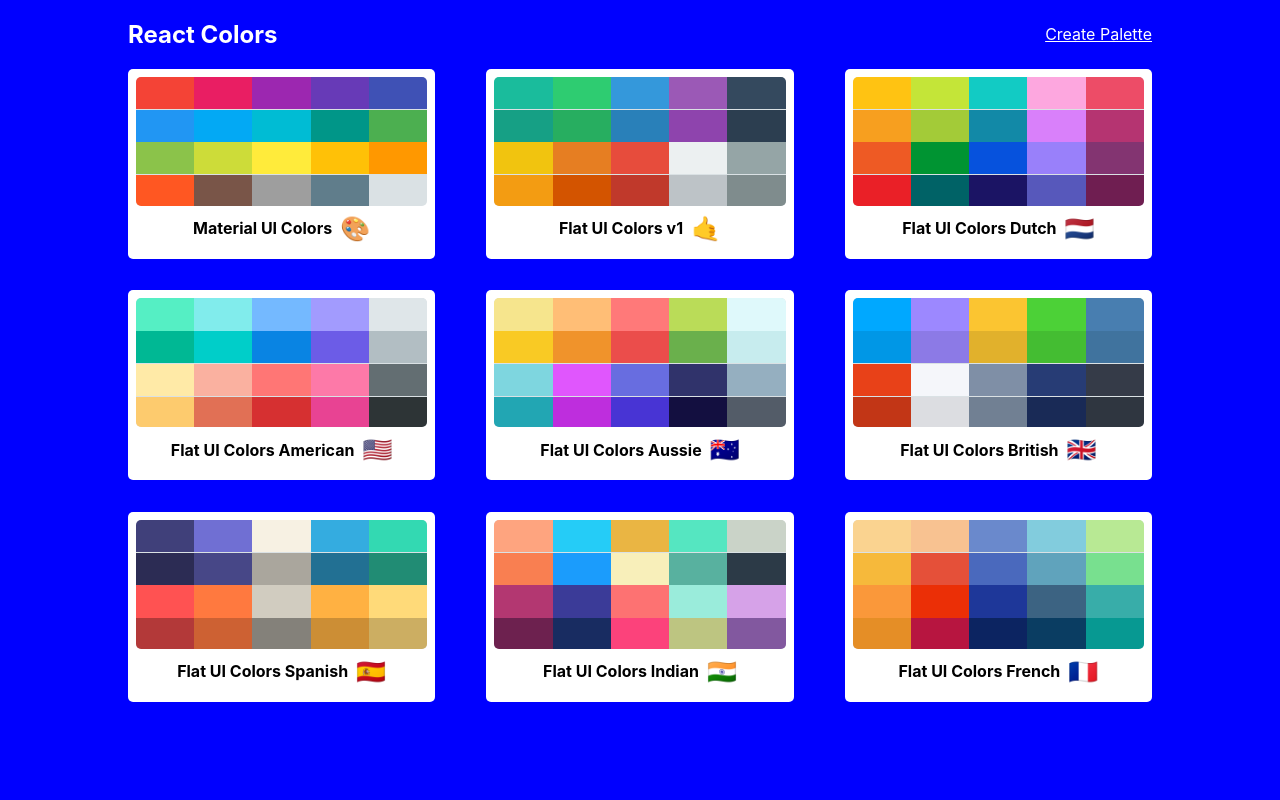
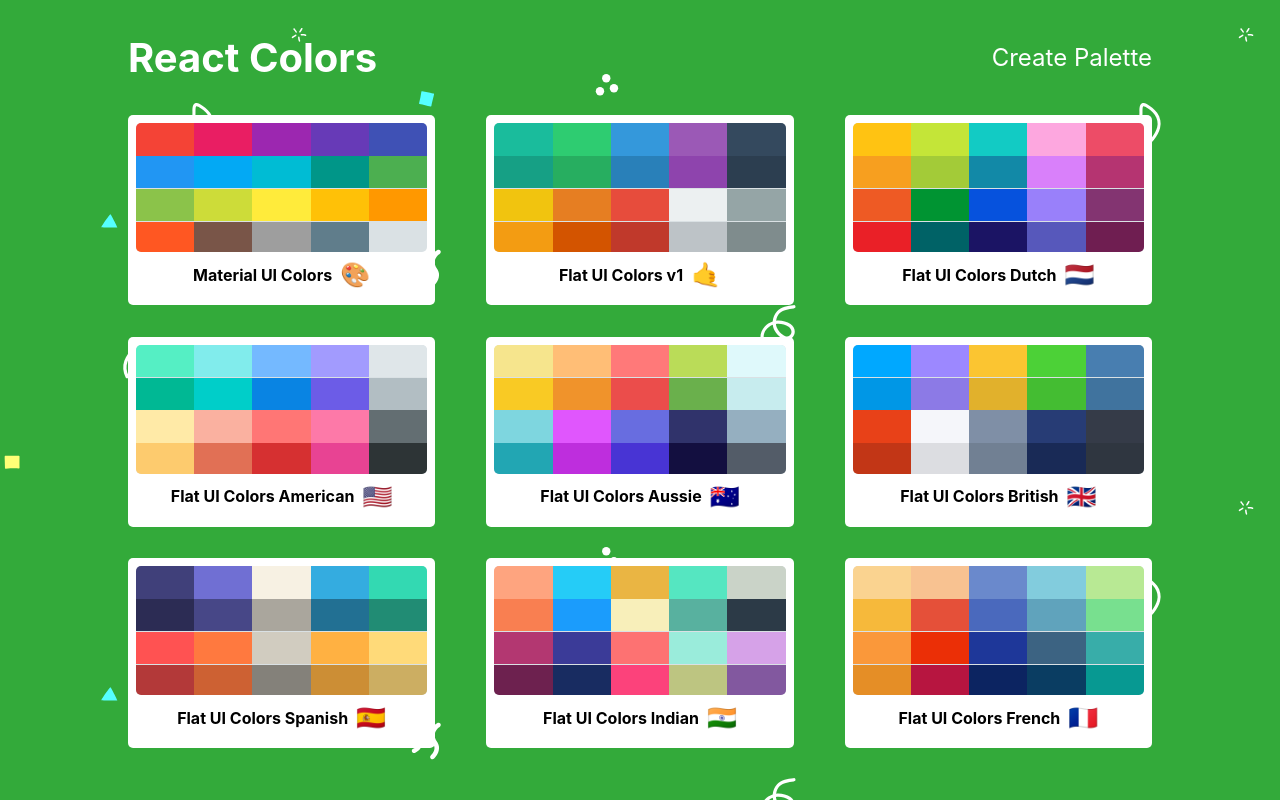
Before and after one commit to DominykasSueris/colors_app, a React (Create React App) app: page / in a window 1280 px wide. Built offline with nearby package versions, Linux system fonts and the light colour scheme.

Commit message:
palette background changes

```diff
--- a/src/components/PaletteList/paletteList.scss
+++ b/src/components/PaletteList/paletteList.scss
@@ -1,5 +1,6 @@
 .palettelist {
-  background-color: blue;
+  // background-color: blue;
+  background-image: url("../../assets/background/confetti-doodles.svg"); // background by SVGbackgrounds.com
   min-height: 100vh;
   display: flex;
   align-items: flex-start;
@@ -47,3 +48,37 @@
     }
   }
 }
+
+.heading {
+  font-size: 2.5rem;
+
+  @media (max-width: 992px) {
+    font-size: 2rem;
+  }
+
+  @media (max-width: 576px) {
+    font-size: 1.5rem;
+  }
+
+  @media (max-width: 375px) {
+    font-size: 1.25rem;
+  }
+}
+
+.heading-create {
+  font-size: 1.5rem;
+  text-decoration: none;
+  font-weight: 400;
+
+  @media (max-width: 992px) {
+    font-size: 1.35rem;
+  }
+
+  @media (max-width: 576px) {
+    font-size: 1.25rem;
+  }
+
+  @media (max-width: 375px) {
+    font-size: 1rem;
+  }
+}
--- a/src/components/PaletteList/paletteList.tsx
+++ b/src/components/PaletteList/paletteList.tsx
@@ -20,8 +20,10 @@
     <div className="palettelist">
       <div className="container">
         <nav className="nav">
-          <h1>React Colors</h1>
-          <Link to="/palette/newPalette">Create Palette</Link>
+          <h1 className="heading">React Colors</h1>
+          <Link className="heading-create" to="/palette/newPalette">
+            Create Palette
+          </Link>
         </nav>
         <div className="palettes">
           {palettes.map(palette => (
```
Also changed, not shown: src/assets/background/confetti-doodles.svg (added).
